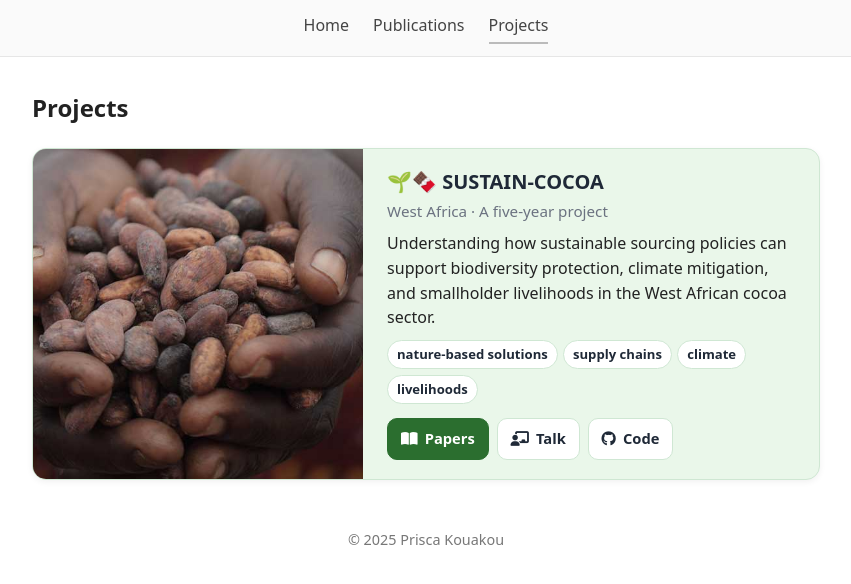
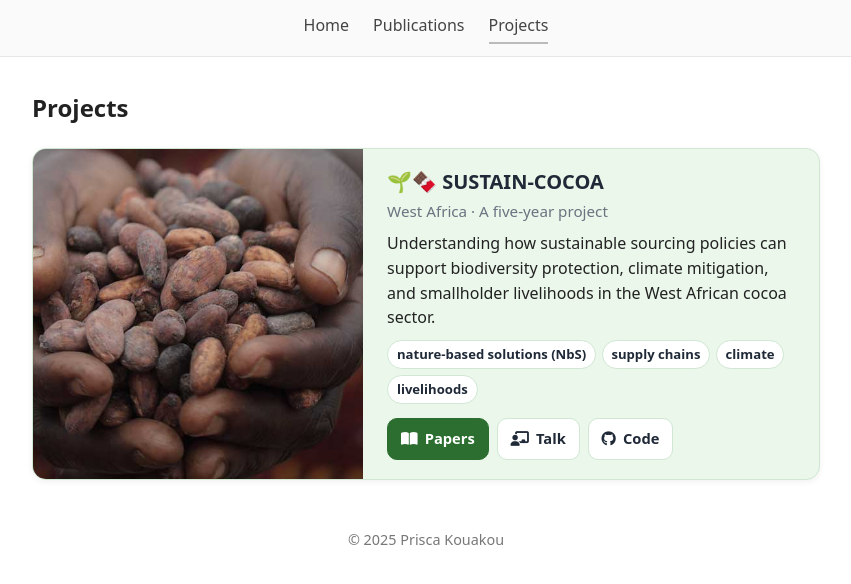
Before and after one commit to priscakmkouakou/priscakmkouakou.github.io, a Jekyll site: the page built from projects.md, in a window 1280 px wide. Shown: the top 584 px of the page, without its empty margins (214-1065 px from the left). Built offline with Jekyll 4.4.1, drawn with Linux system fonts in a browser that asks for light colours.

Commit message:
Update projects.md

```diff
--- a/projects.md
+++ b/projects.md
@@ -25,7 +25,7 @@ permalink: /projects/
           and smallholder livelihoods in the West African cocoa sector.
         </p>
         <div class="proj-tags">
-          <span class="proj-tag">nature-based solutions</span>
+          <span class="proj-tag">nature-based solutions (NbS)</span>
           <span class="proj-tag">supply chains</span>
           <span class="proj-tag">climate</span>
           <span class="proj-tag">livelihoods</span>
```
